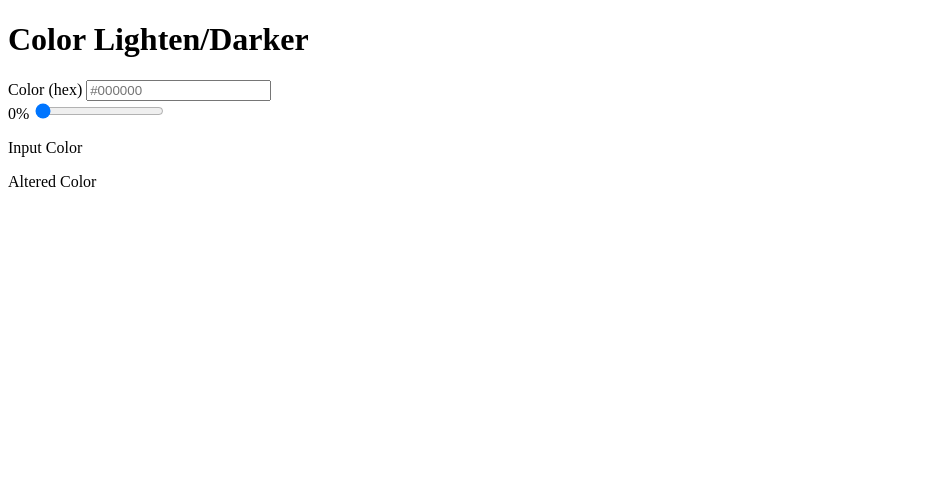
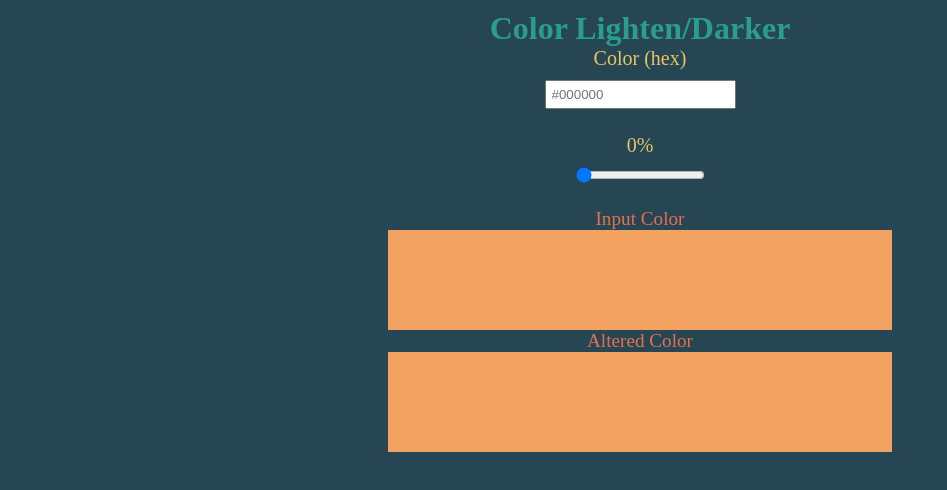
Before and after one commit to anushka645/javascript-projects, a plain HTML site: page Color-Tool/index.html in a window 1280 px wide. Shown: the whole page, without its empty margins (0-947 px from the left). Drawn offline with Linux system fonts and the light colour scheme.

Commit message:
base styling done

```diff
--- a/Color-Tool/index.html
+++ b/Color-Tool/index.html
@@ -5,21 +5,22 @@
     <meta http-equiv="X-UA-Compatible" content="IE=edge">
     <meta name="viewport" content="width=device-width, initial-scale=1.0">
     <title>Color Tool</title>
+    <link rel="stylesheet" href="style.css">
 </head>
 <body>
     <div class="container">
         <h1 class="title">Color Lighten/Darker</h1>
-    </div>
+
         <label for="hex">Color (hex)</label>
         <input type="text" name="hex" placeholder="#000000"/>
-        <div>
-            <label for="slider" id="sliderText">0%</label>
-            <input class="slider" id="slider" name="slider" type="range" min="0" max="100" value="0"/>
-        </div>
+        <label for="slider" id="sliderText">0%</label>
+        <input class="slider" id="slider" name="slider" type="range" min="0" max="100" value="0"/>
+
         <p>Input Color</p>
         <div id="inputColor" class="box"></div>
         <p>Altered Color</p>
         <div id="alteredColor" class="box"></div>
+    </div>
 
 </body>
 </html>
--- /dev/null
+++ b/Color-Tool/style.css
@@ -0,0 +1,39 @@
+*{
+    margin:0;
+    padding:0;
+}
+body{
+    background-color: #264653;
+    color:#E9C46A;
+}
+h1{
+    color:#2A9D8F;
+}
+.container{
+    padding:10px;
+    text-align: center;
+}
+label{
+    display: block;
+    font-size: 20px;
+    margin-bottom: 10px;
+}
+input{
+    margin-bottom: 25px;
+}
+input[type="text"]{
+    padding: 5px;
+}
+.box{
+    text-align: center;
+    justify-content: center;
+    background-color: #F4A261;
+    margin-left: 30%;
+    width:40%;
+    height:100px;
+}
+
+p{
+    color:#E76F51;
+    font-size: larger;
+}
```
